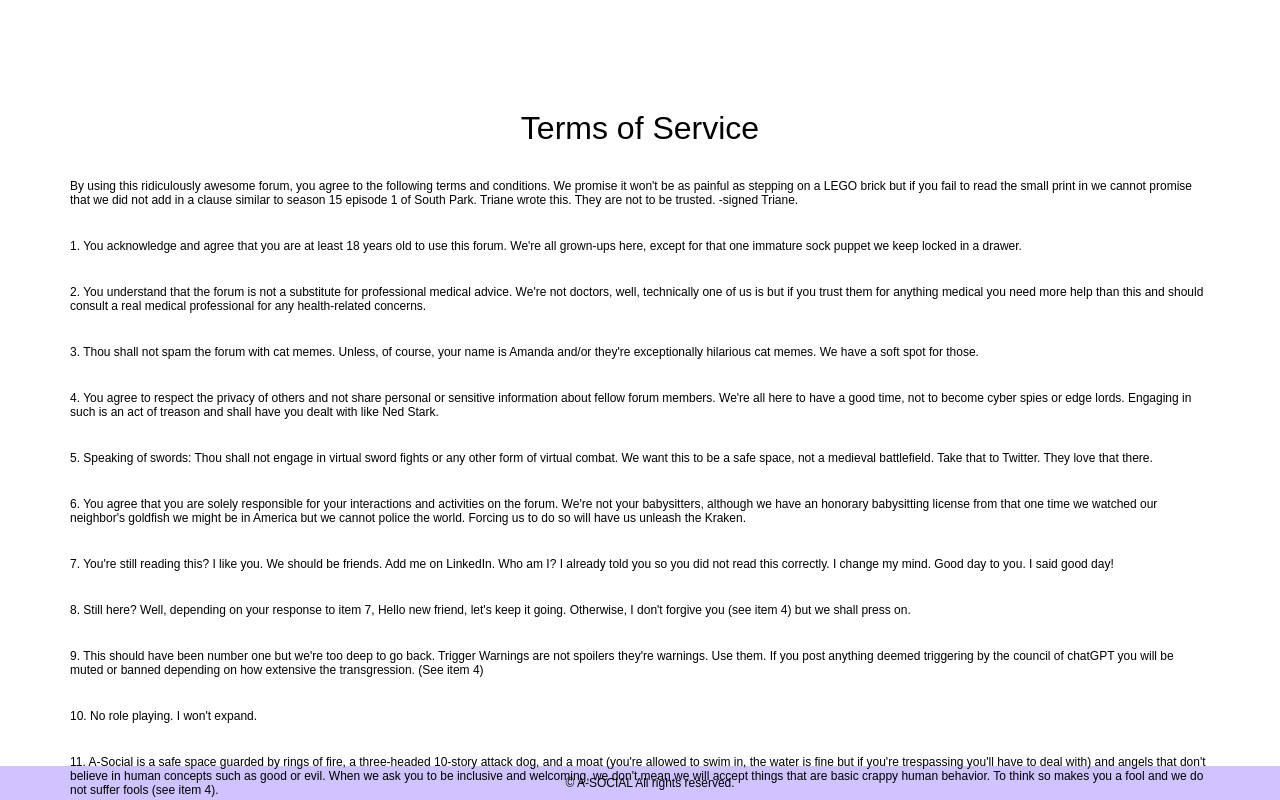
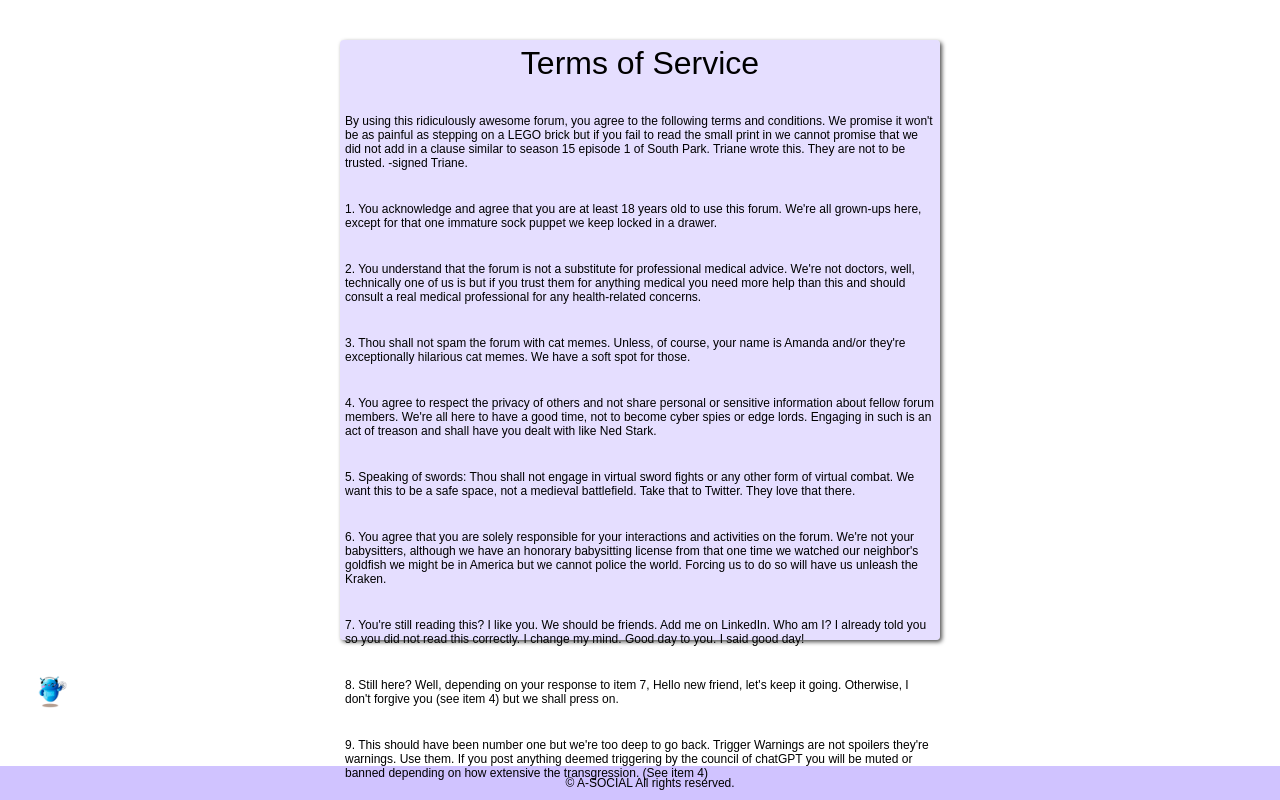
Before and after one commit to Team5Capstone/a-social-frontend, a React (Create React App) app: page /tos in a window 1280 px wide. Shown: the top 800 px of the page. Built offline with nearby package versions, Linux system fonts and the light colour scheme; no server answers; the HTML template or start-up script is replaced by a standard one.

Commit message:
Edit Profile css

```diff
--- a/src/components/EditProfile.js
+++ b/src/components/EditProfile.js
@@ -1,7 +1,9 @@
-import { useState, useEffect } from "react";
+import React, { useState, useEffect } from "react";
 import { useParams, useNavigate } from "react-router-dom";
 import axios from "axios";
 import ProfilePicture from "./ProfilePicture";
+import "../style/EditProfile.css"
+
 const API = process.env.REACT_APP_API_URL;
 
 function EditProfile() {
@@ -45,9 +47,10 @@
   };
 
   return (
-    <div>
+    <div className="container">
       <ProfilePicture />
-      <form className="" onSubmit={handleSubmit}>
+      <form className="form-group" onSubmit={handleSubmit}>
+        <div >
           <label htmlFor="first_name">First Name</label>
           <input
             type="text"
@@ -56,6 +59,8 @@
             value={updateUser.first_name}
             onChange={handleTextChange}
           />
+        </div>
+        <div>
           <label htmlFor="last_name">Last Name</label>
           <input
             type="text"
@@ -64,6 +69,8 @@
             value={updateUser.last_name}
             onChange={handleTextChange}
           />
+        </div>
+        <div>
           <label htmlFor="pronouns">Pronouns</label>
           <input
             type="text"
@@ -72,6 +79,8 @@
             value={updateUser.pronouns}
             onChange={handleTextChange}
           />
+        </div>
+        <div>
           <label htmlFor="username">Username: </label>
           <input
             type="text"
@@ -80,6 +89,8 @@
             value={updateUser.username}
             onChange={handleTextChange}
           />
+        </div>
+        <div>
           <label htmlFor="about_me">About Me:</label>
           <input
             type="text"
@@ -88,22 +99,11 @@
             value={updateUser.about_me}
             onChange={handleTextChange}
           />
-        <button className="submitButton">Submit</button>
+        </div>
       </form>
+       <div></div> <button className="submitButton">Submit</button>
     </div>
   );
 }
 
 export default EditProfile;
-
-//add something to fill space
-//fix profile where avatar is user.id avatar
-//fix create new forum button
-//fix category
-//fix topics
-//delete should only show if you are looking at your post
-//remove messages
-//welness canpansion
-//journal edit css
-//create TOS
-//fix/add about me
--- /dev/null
+++ b/src/style/EditProfile.css
@@ -0,0 +1,52 @@
+.container {
+    max-width: 600px;
+    margin: 0 auto;
+    margin-bottom: px;
+    padding: 5px;
+    background-color: #d0c3ff8d;
+    border-radius: 4px;
+    box-shadow: 2px 2px 4px #010101b0;
+    display: flex;
+    flex-direction: column;
+    align-items: center;
+    box-sizing: border-box;
+    /* height: auto; */
+    max-height: 75vh;
+    /* overflow-y: auto; */
+  }
+
+  .form-group {
+    margin-bottom: 20px;
+    width: 100%;
+    box-sizing: border-box;
+  }
+
+  label {
+    display: block;
+    margin-bottom: 5px;
+    font-weight: bold;
+  }
+
+  input[type="text"] {
+    width: 100%;
+    padding: 8px;
+    font-size: 16px;
+    border: 1px solid #ccc;
+    border-radius: 4px;
+    box-sizing: border-box;
+    text-align: center;
+  }
+
+  .submitButton {
+    padding: 5px 10px;
+    font-size: 16px;
+    background-color: #3f00ff;
+    color: #fff;
+    border: none;
+    border-radius: 4px;
+    cursor: pointer;
+  }
+
+  .submitButton:hover {
+    background-color: #0069d9;
+  }
```
Lines whose indentation alone changed are shown as unchanged.
